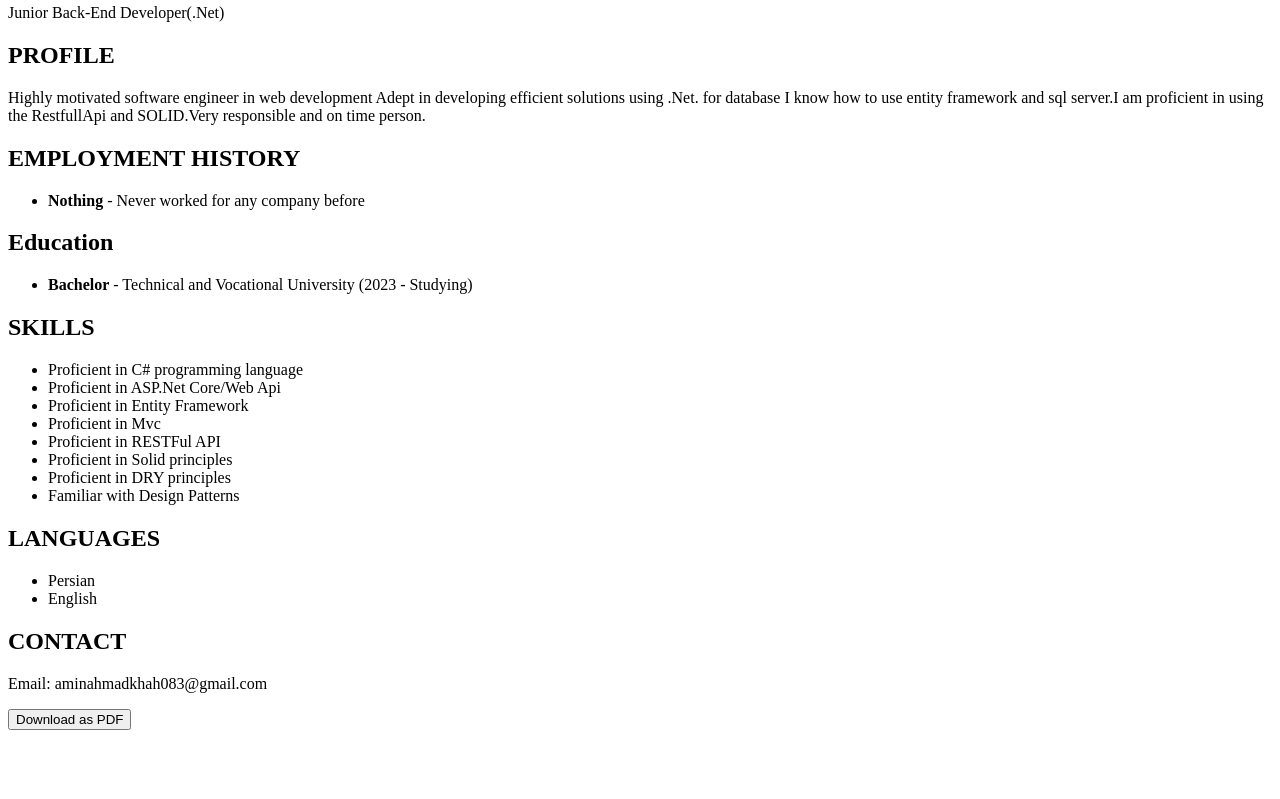
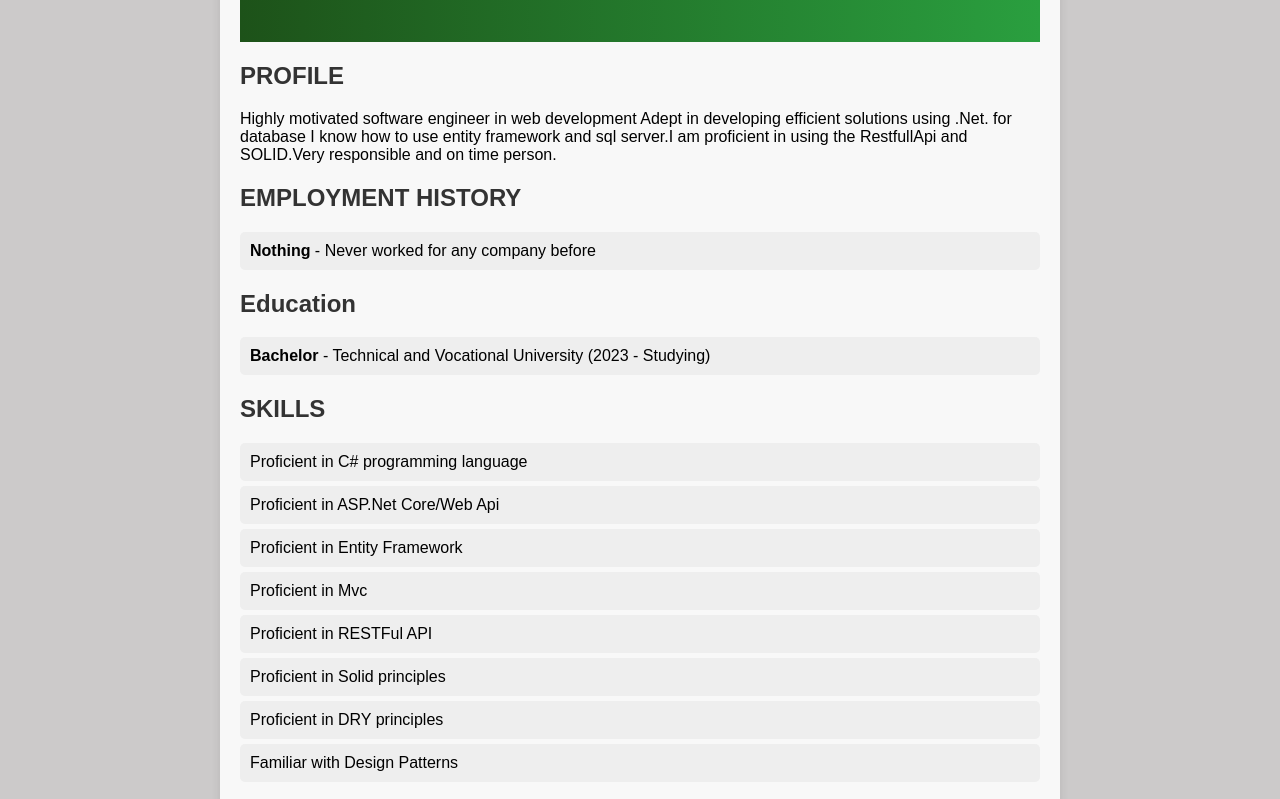
Before and after one commit to Amin-ak0/Simple-CV, a plain HTML site: page index.html in a window 1280 px wide. Shown: the part 302-1101 px from the top of the page. Before the commit the page ends 1040 px from the top, so only its background shows below. Drawn offline with nearby package versions, Linux system fonts and the light colour scheme; the site is published under a folder, as on GitHub Pages, so addresses that start at the root find nothing.

Commit message:
Update index.html

```diff
--- a/index.html
+++ b/index.html
@@ -4,7 +4,7 @@
     <meta charset="UTF-8">
     <meta name="viewport" content="width=device-width, initial-scale=1.0">
     <title>My Resume</title>
-    <link rel="stylesheet" href="/Simple-CV/Css/Styles.css">
+    <link rel="stylesheet" href="Css/Styles.css">
 </head>
 <body>
 
```
